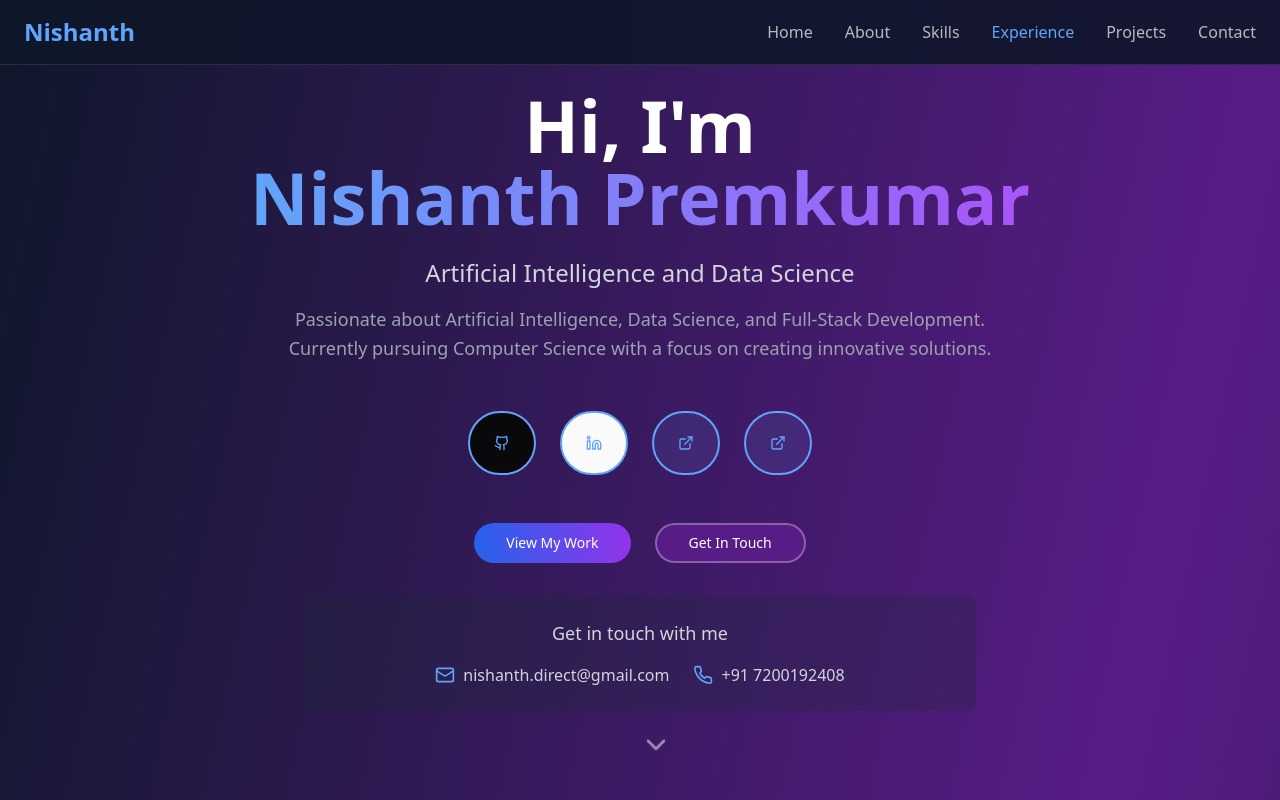
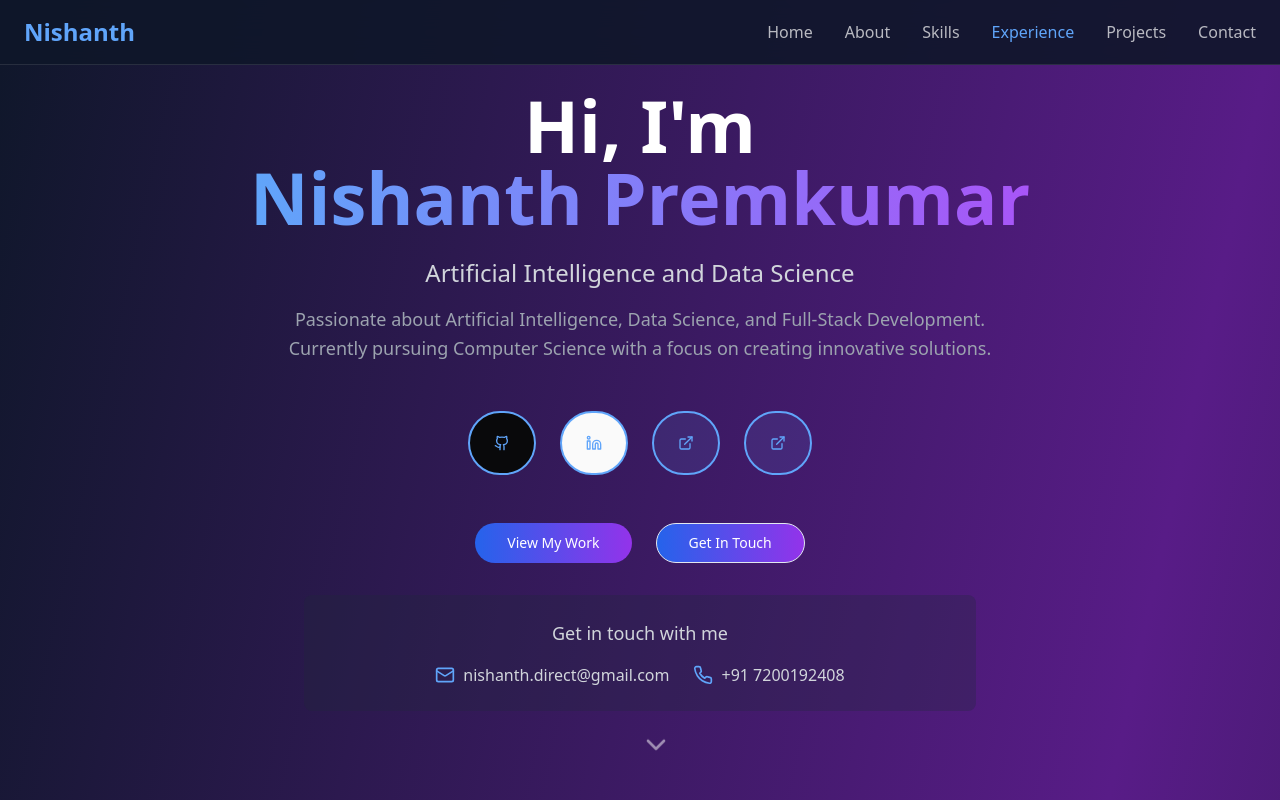
Before and after one commit to Nishanth2480/nishanth-premkumar-portfolio, a React (Vite) app: page / in a window 1280 px wide. Shown: the top 800 px of the page. Built offline with nearby package versions, Linux system fonts and the light colour scheme.

Commit message:
Visual edit in Lovable
Edited UI in Lovable

```diff
--- a/src/pages/Index.tsx
+++ b/src/pages/Index.tsx
@@ -246,7 +246,7 @@ const Index = () => {
             <Button onClick={() => scrollToSection('projects')} className="bg-gradient-to-r from-blue-600 to-purple-600 hover:from-blue-700 hover:to-purple-700 text-white px-8 py-3 rounded-full bg-violet-900 hover:bg-violet-800">
               View My Work
             </Button>
-            <Button variant="outline" onClick={() => scrollToSection('contact')} className="border-2 border-white/30 text-white px-8 py-3 rounded-full bg-purple-900 hover:bg-purple-800">
+            <Button variant="outline" onClick={() => scrollToSection('contact')} className="bg-gradient-to-r from-blue-600 to-purple-600 hover:from-blue-700 hover:to-purple-700 text-white px-8 py-3 rounded-full bg-violet-900 hover:bg-violet-800">
               Get In Touch
             </Button>
           </div>
```
